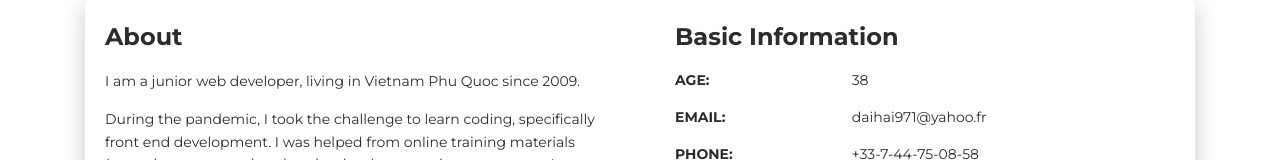
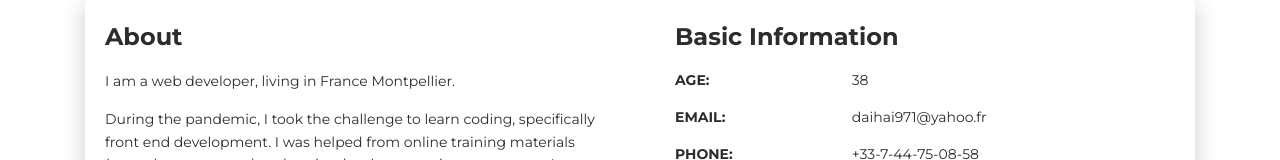
Before and after one commit to HaiKhung/resume, a plain HTML site: page index.html in a window 1280 px wide. Shown: the part 620-780 px from the top of the page. Drawn offline with Linux system fonts and the light colour scheme.

Commit message:
change city

```diff
--- a/index.html
+++ b/index.html
@@ -86,7 +86,7 @@
               <div class="col-lg-6 col-md-12">
                 <div class="card-body">
                   <div class="h4 mt-0 title">About</div>
-                  <p>I am a junior web developer, living in Vietnam Phu Quoc since 2009.</p>
+                  <p>I am a web developer, living in France Montpellier.</p>
                   <p>During the pandemic, I took the challenge to learn coding, specifically front end development. I was helped from
                     online training materials (openclassroom.com) and senior developers acting as mentors. I am very motivated to pursue
                     a career in development to build great web and mobile interface, solve challenges for clients and provide great
```
